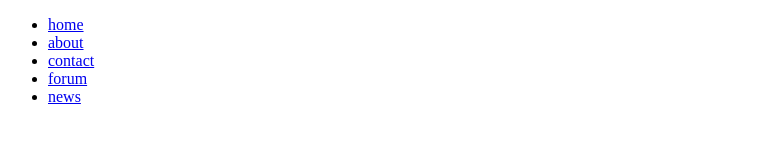
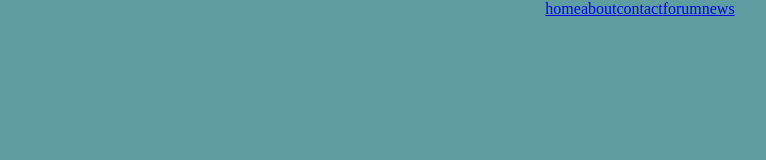
Before and after one commit to AbduraxmonBozorov/git1, a plain HTML site: page index.html in a window 1280 px wide. Shown: the whole page, without its empty margins (0-766 px from the left). Drawn offline with Linux system fonts and the light colour scheme.

Commit message:
Loyihaning v3 yuklandi css kodlar yozildi

```diff
--- a/index.html
+++ b/index.html
@@ -4,6 +4,7 @@
     <meta charset="UTF-8">
     <meta name="viewport" content="width=device-width, initial-scale=1.0">
     <title>Git 1</title>
+    <link rel="stylesheet" href="./main.css">
 </head>
 <body>
 
--- a/main.css
+++ b/main.css
@@ -0,0 +1,19 @@
+*{
+    padding: 0;
+    margin: 0;
+    box-sizing: border-box;
+}
+
+body{
+    background-color: cadetblue;
+    display: flex;
+    flex-direction: column;
+    align-items: center;
+}
+
+ul{
+    list-style: none;
+    display: flex;
+    justify-content: center;
+    align-items: center;
+}
```
